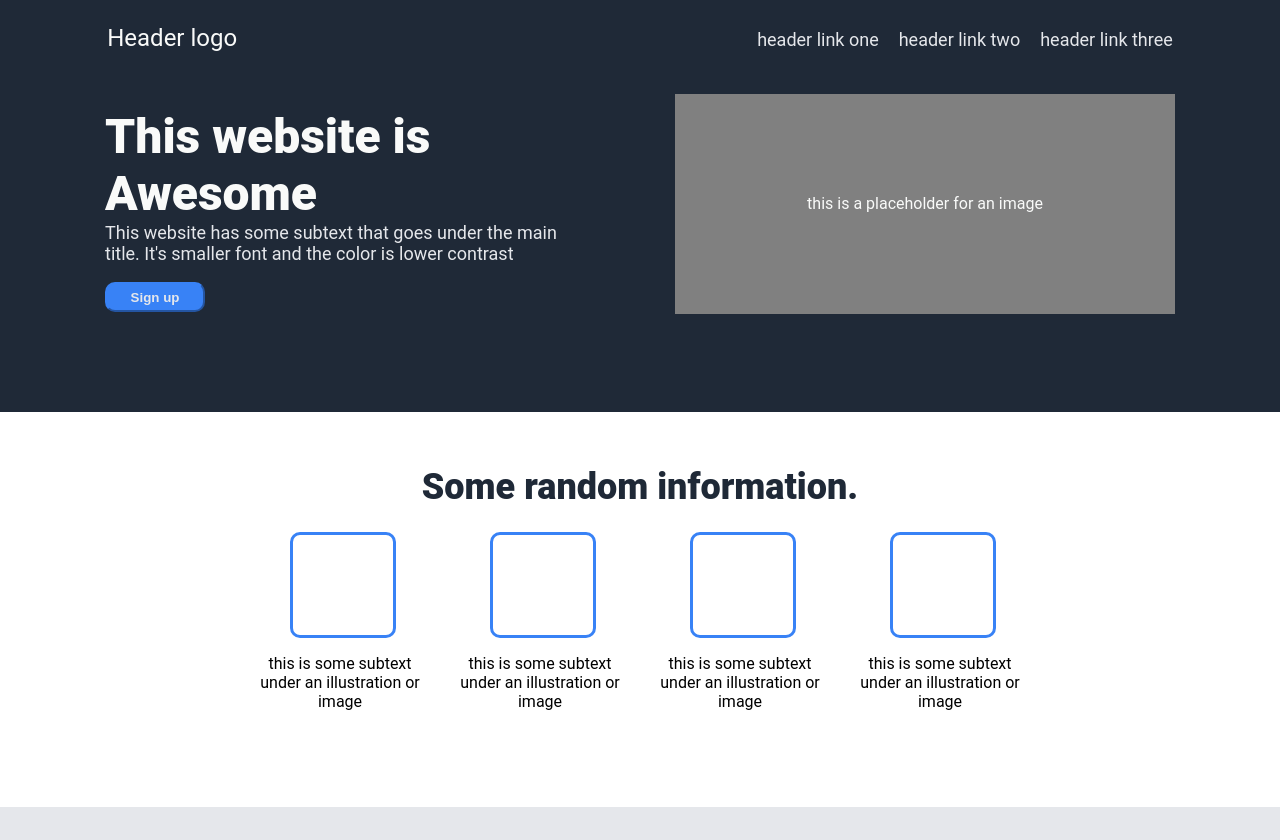
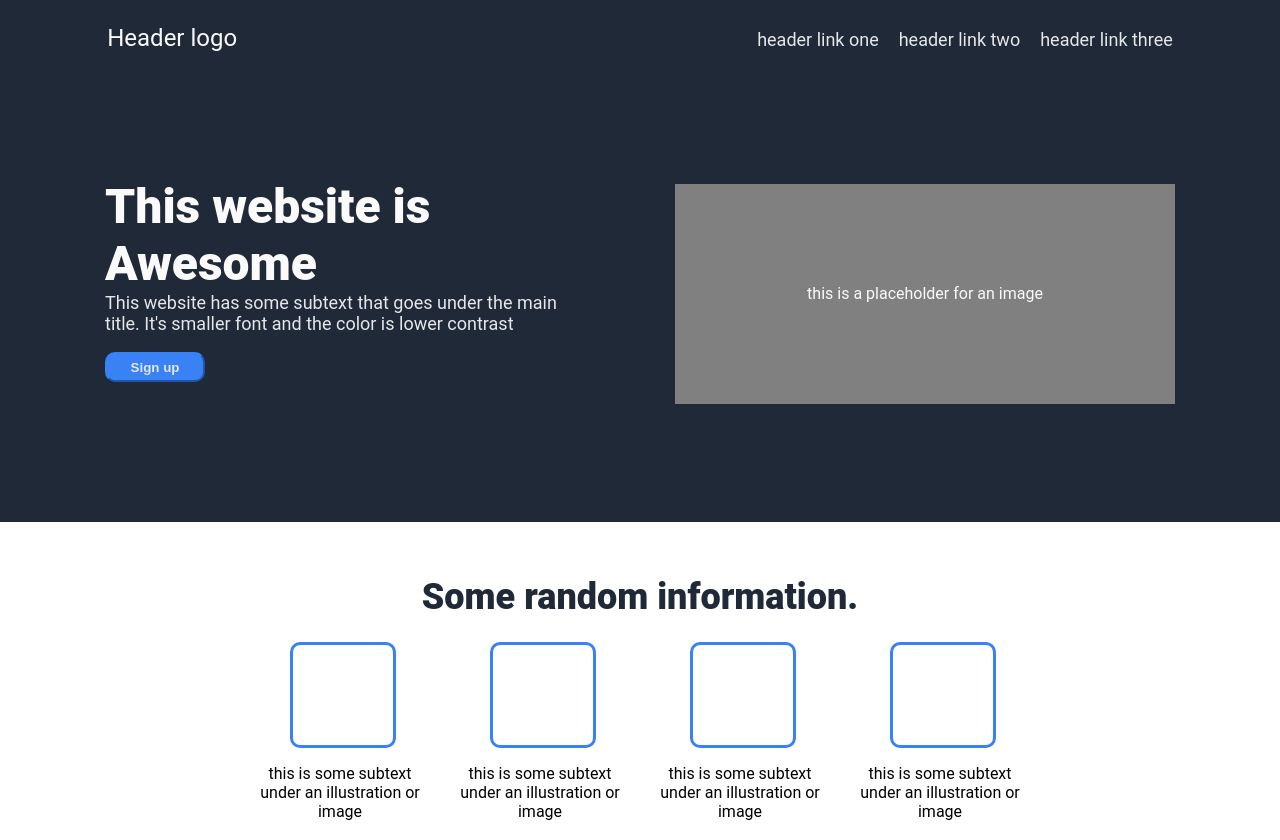
Before and after one commit to damzkii/Odin-Landing-page, a plain HTML site: page index.html in a window 1280 px wide. Shown: the top 840 px of the page. Drawn offline with Linux system fonts and the light colour scheme.

Commit message:
subtle changes to make it look more perfect

```diff
--- a/style.css
+++ b/style.css
@@ -44,6 +44,7 @@ body,
 .header {
     gap: 520px;
     align-items: baseline;
+    padding-bottom: 70px;
 }
 
 .first {
@@ -52,7 +53,7 @@ body,
 }
 
 .first-container {
-    padding-bottom: 100px;
+    padding-bottom: 140px;
     width: 470px;
 }
 
```
